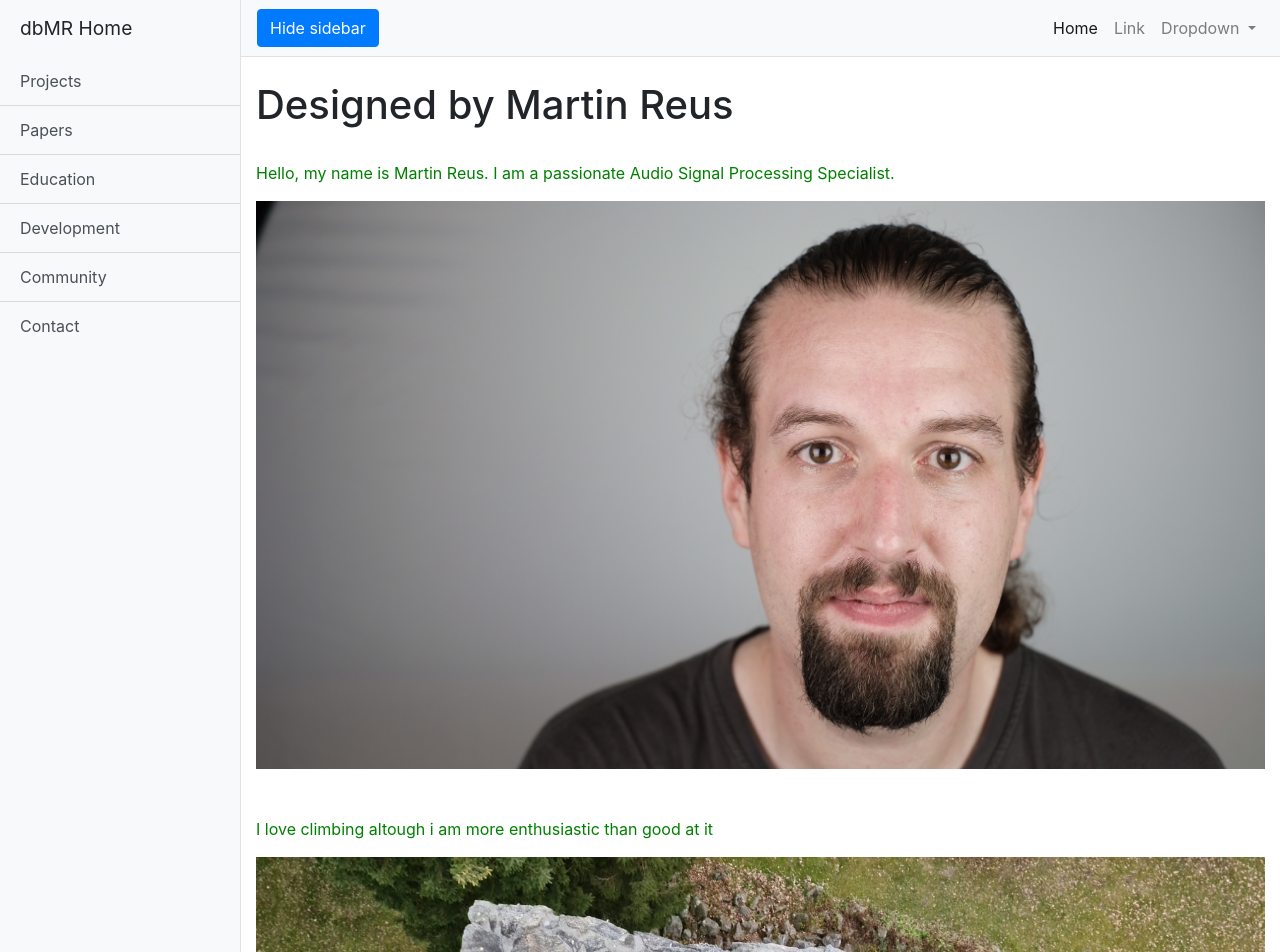
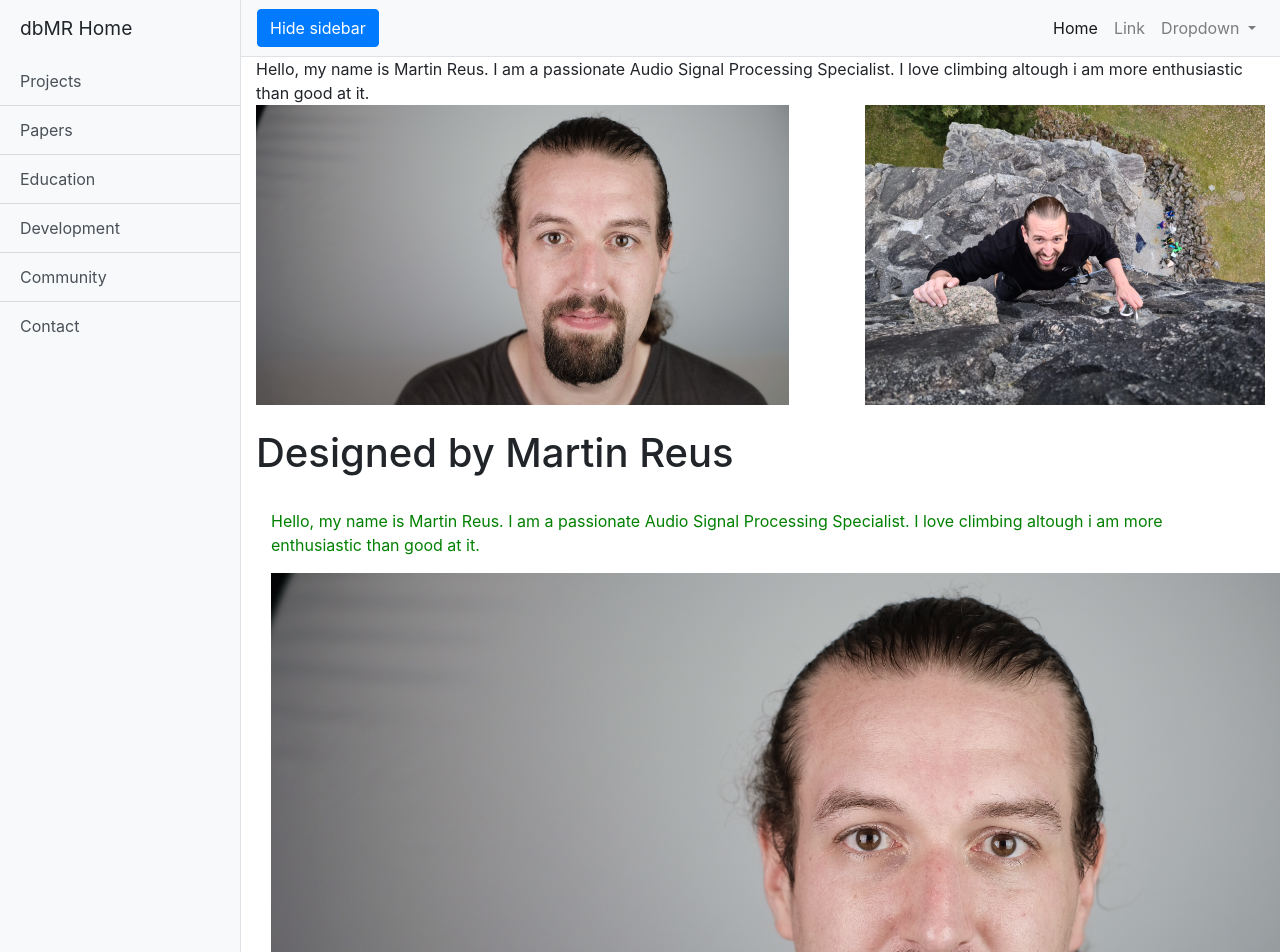
Before and after one commit to dbMR-designedbyMartinReus/dbMR-designedbyMartinReus.github.io, a website: page index.html in a window 1280 px wide. Shown: the top 952 px of the page. Drawn offline with Linux system fonts and the light colour scheme.

Commit message:
Update index.html

```diff
--- a/index.html
+++ b/index.html
@@ -75,24 +75,38 @@
         </div>
       </nav>
 
+      	<div class="container">
+		  <div class="row">
+		    <div class="col">
+		    	Hello, my name is Martin Reus. I am a passionate Audio Signal Processing Specialist.
+				I love climbing altough i am more enthusiastic than good at it.
+		    </div>
+		  </div>
+		  <div class="row">
+		    <div class="col">
+		      <img src="images/Portrait.jpg" style="float:left;width:auto;height:300px; alt="Myself looking good">
+		    </div>
+		    <div class="col">
+	      	  <img src="images/Vorstieg.jpg" style="float:right;width:auto;height:300px; alt="Myself climbing">
+		    </div>
+		  </div>
+		</div>
+
       <div class="container-fluid">
         <h1 class="mt-4">Designed by Martin Reus</h1>
         <br>
-		<p id="one">Hello, my name is Martin Reus. I am a passionate Audio Signal Processing Specialist.</p>
-         <img src="images/Portrait.jpg" class="img-fluid" alt="Myself looking good"  >
-
-		 <br>
-		 <br>
-		 <br>
-		 <p>I love climbing altough i am more enthusiastic than good at it</p>
-      	 <img src="images/Vorstieg.jpg" class="img-fluid" alt="Myself climbing">
-
-	     <br>
-	     <br>
-	     <br>
-		 <p>This is a Mastering Transfer Chain I developed in afew years ago</p>
-		 <img src="images/MasteringTransferChain.jpg" class="img-fluid" alt="Myself climbing">
-
+        <div class="container-fluid">
+        	<p id="one">
+				Hello, my name is Martin Reus. I am a passionate Audio Signal Processing Specialist.
+				I love climbing altough i am more enthusiastic than good at it.
+			</p>
+	        <img src="images/Portrait.jpg" style="float:left;width:auto;height:600px; alt="Myself looking good">
+	      	<img src="images/Vorstieg.jpg" style="float:right;width:auto;height:600px; alt="Myself climbing">
+		</div>
+	    <div class="container-fluid">
+			<p>This is a Mastering Transfer Chain I developed a few years ago</p>
+			<img src="images/MasteringTransferChain.jpg" class="img-fluid" alt="Myself climbing">
+	  	</div>
 	  </div>
     </div>
     <!-- /#page-content-wrapper -->
```
